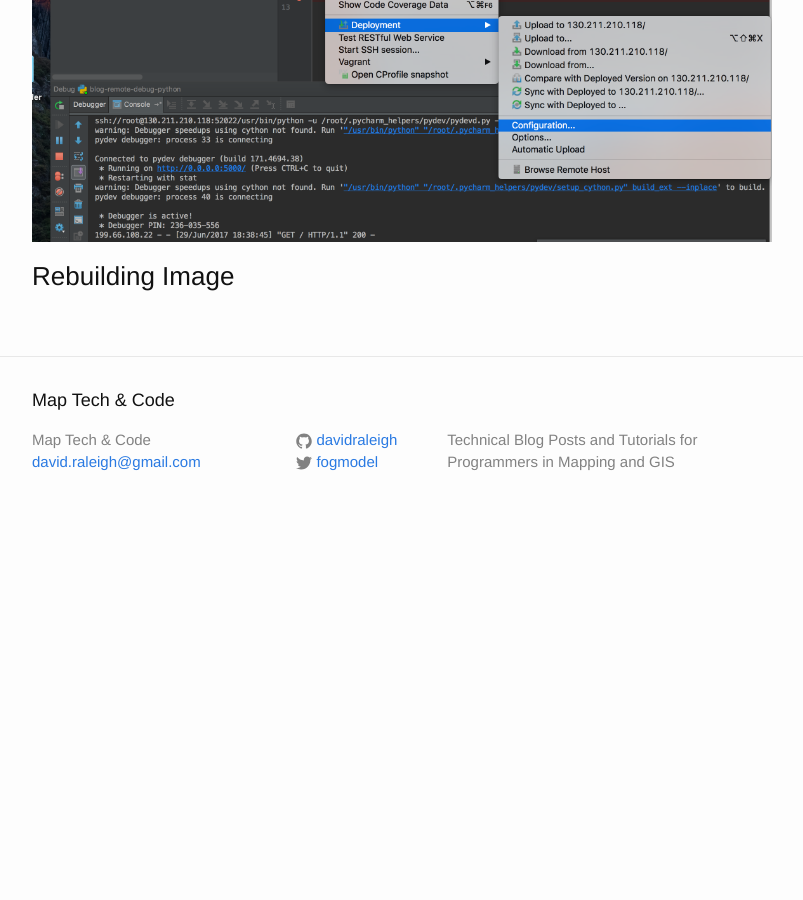
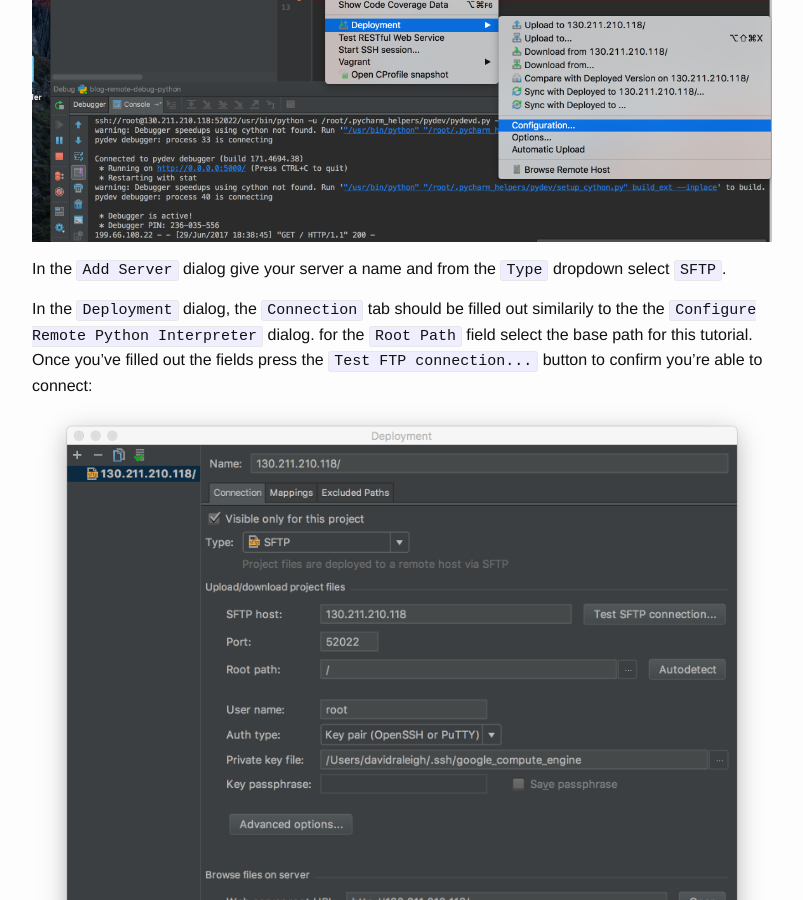
Before and after one commit to davidraleigh/davidraleigh.github.io, a Jekyll site: the page built from _posts/2017-06-27-Debug-Remote-Docker-Container-PyCharm.md, in a window 1280 px wide and 900 px high, scrolled down 10170 px. Shown: the whole window, without its empty margins (238-1041 px from the left). Built offline with Jekyll 4.4.1, drawn with Linux system fonts in a browser that asks for light colours; our own code applies the rules of GitHub Pages for plain Markdown files; comment, search, counter and statistics services are not loaded; before the commit the page ends 10704 px from its top, so only the background shows below that.

Commit message:
Update 2017-06-27-Debug-Remote-Docker-Container-PyCharm.md

```diff
--- a/_posts/2017-06-27-Debug-Remote-Docker-Container-PyCharm.md
+++ b/_posts/2017-06-27-Debug-Remote-Docker-Container-PyCharm.md
@@ -159,5 +159,9 @@ Technically, the above Path Mappings step could be skipped by doing the Deployme
 In order to keep your local source code and your remote source in sync you have to setup a `Deployment Configuration`. This isn't a deployment in the sense of something that your users will interact with. Select `Tools->Deployment->Configuration`:
 ![Deployment configuration](https://github.com/davidraleigh/davidraleigh.github.io/blob/master/assets/pycharm-remote-debug/deployment_configuration.png)
 
+In the `Add Server` dialog give your server a name and from the `Type` dropdown select `SFTP`.
+
+In the `Deployment` dialog, the `Connection` tab should be filled out similarily to the the `Configure Remote Python Interpreter` dialog. for the `Root Path` field select the base path for this tutorial. Once you've filled out the fields press the `Test FTP connection...` button to confirm you're able to connect:
+![deployment](https://github.com/davidraleigh/davidraleigh.github.io/blob/master/assets/pycharm-remote-debug/deployment.png)
 
 ### Rebuilding Image
```
